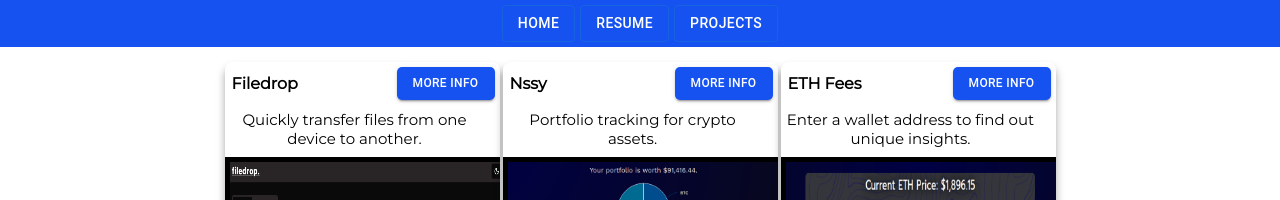
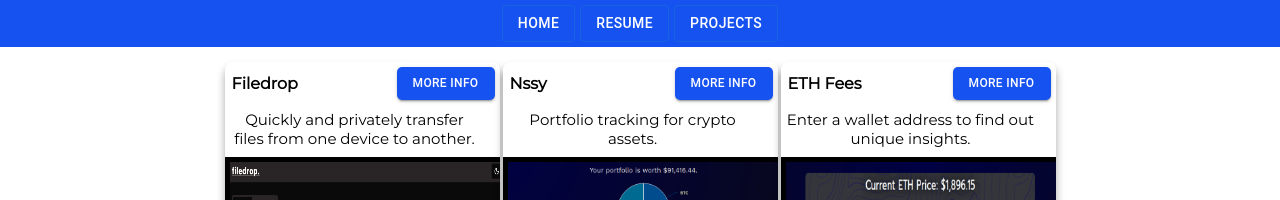
Before and after one commit to JoelAHilliard/personal-site, a React (Create React App) app: page /projects in a window 1280 px wide. Shown: the top 200 px of the page. Built offline with nearby package versions, Linux system fonts and the light colour scheme.

Commit message:
add detial for filedrop

```diff
--- a/src/components/Projects.js
+++ b/src/components/Projects.js
@@ -36,14 +36,13 @@ function Projects() {
             <Project
                 projectName = "Filedrop"
                 img = {Filedrop}
-                description = "Quickly transfer files from one device to another."
+                description = "Quickly and privately transfer files from one device to another."
                 modalData = {{
                     title: "Filedrop",
                     link : "https://filedrop.xyz",
                     bullets:{
-                        "bullet1":"A web-app where users can enter their crypto holdings and can see different visualizations pertaining to their portfolio.",
-                        "bullet2":"Utilizes a MongoDB to store crypto asset prices, a Node API to retrieve prices, and a worker app that constantly pulls updated prices into the database every minutes.",
-                        "bullet3":"Frontend made with Angular, API made with SpringBoot and worker written in Node.",
+                        "bullet1":"Filedrop is a solution for swift and uncomplicated file sharing between computers. Designed for speed and simplicity, this application allows users to pass files quickly without the need for an account or any complicated setup.",
+                        "bullet2":"Utilizes a Cloudflare R2 to store objects, a Node API to retrieve/send, and AES256 encryption.",
                     },
                     // tech:["angular-icon-logo.png","mongodb-logo-black-and-white.png","nodejs-logo-vector.svg","spring-2.svg"]
                 }}
```
Also changed, not shown: 1 other file (tests, documents, lock files or other folders).
